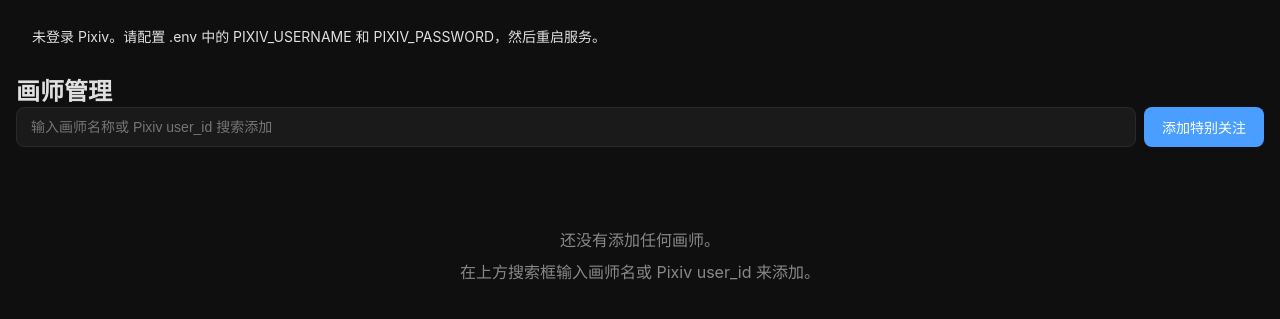
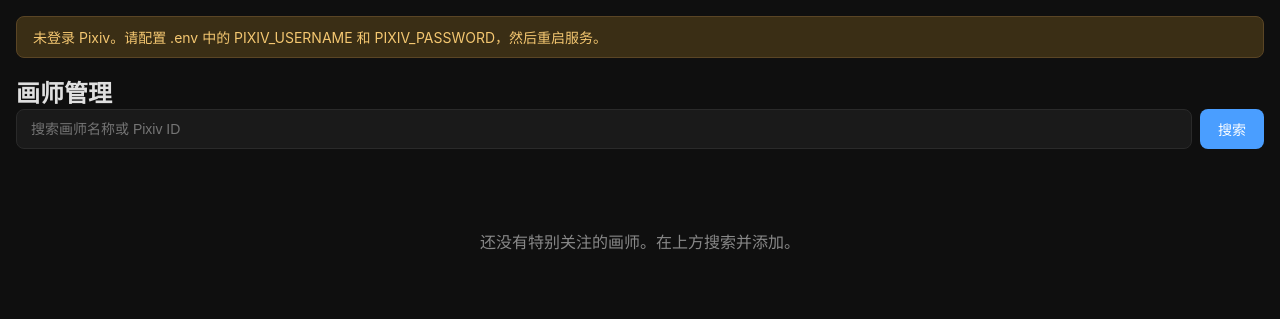
Before and after one commit to prince-dulb/pixiv-tracking-tool, a FastAPI app: page /artists in a window 1280 px wide. Shown: the part 48-367 px from the top of the page. Run offline with FastAPI, Linux system fonts and the light colour scheme; data that the repository does not hold is empty.

Commit message:
修复四个问题：图片路径、漫画拉取、搜索UI、刷新按钮
- file_paths 改用 /images/{artist_id}/... 格式，浏览器可正常加载
- 拉取作品时同时获取 illust 和 manga 两种类型
- 画师页面改为两步：先搜索查看结果，再选择添加
- 画师列表增加单个刷新按钮，首页增加全局刷新检查按钮
- 补充 alert-warn 样式

```diff
--- a/src/client.py
+++ b/src/client.py
@@ -69,21 +69,22 @@ class PixivClient:
         }
 
     def get_all_artist_illusts(self, user_id):
-        """迭代获取画师的全部作品。"""
-        params = {"user_id": user_id, "type": "illust"}
-        url = "/v1/user/illusts"
+        """迭代获取画师的全部作品（插画 + 漫画）。"""
+        for work_type in ("illust", "manga"):
+            params = {"user_id": user_id, "type": work_type}
+            url = "/v1/user/illusts"
 
-        while True:
-            data = self._get(url, params)
-            for illust in data.get("illusts", []):
-                yield self._parse_illust(illust)
+            while True:
+                data = self._get(url, params)
+                for illust in data.get("illusts", []):
+                    yield self._parse_illust(illust)
 
-            next_url = data.get("next_url")
-            if not next_url:
-                break
-            from urllib.parse import urlparse, parse_qs
-            qs = parse_qs(urlparse(next_url).query)
-            params = {k: v[0] for k, v in qs.items()}
+                next_url = data.get("next_url")
+                if not next_url:
+                    break
+                from urllib.parse import urlparse, parse_qs
+                qs = parse_qs(urlparse(next_url).query)
+                params = {k: v[0] for k, v in qs.items()}
 
     def get_illust_detail(self, illust_id):
         """获取单个作品详情。"""
--- a/src/routes/artists.py
+++ b/src/routes/artists.py
@@ -1,4 +1,4 @@
-from fastapi import APIRouter, Request, Form
+from fastapi import APIRouter, Request, Form, Query
 from fastapi.responses import RedirectResponse
 
 from ..models import Session, TrackedArtist
@@ -8,15 +8,31 @@ router = APIRouter(prefix="/artists", tags=["artists"])
 
 
 @router.get("")
-async def list_artists(request: Request):
+async def list_artists(request: Request, search: str = Query(None)):
     session = Session()
     artists = session.query(TrackedArtist).order_by(TrackedArtist.added_at.desc()).all()
+
+    results = []
+    if search:
+        client = get_client()
+        if client:
+            results = client.search_artist(search)
+        else:
+            session.close()
+            return templates.TemplateResponse(
+                request, "artists.html",
+                {"artists": artists, "results": [], "error": "未登录 Pixiv，无法搜索"}
+            )
+
     session.close()
-    return templates.TemplateResponse(request, "artists.html", {"request": request, "artists": artists})
+    return templates.TemplateResponse(
+        request, "artists.html",
+        {"artists": artists, "results": results, "search_term": search or ""}
+    )
 
 
 @router.post("/add")
-async def add_artist(request: Request, search: str = Form(...)):
+async def add_artist(request: Request, user_id: str = Form(...)):
     client = get_client()
     tracker = get_tracker()
 
@@ -25,29 +41,19 @@ async def add_artist(request: Request, search: str = Form(...)):
         artists = session.query(TrackedArtist).order_by(TrackedArtist.added_at.desc()).all()
         session.close()
         return templates.TemplateResponse(
-            request, "artists.html", {"artists": artists, "error": "未登录 Pixiv，无法添加画师"}
+            request, "artists.html",
+            {"artists": artists, "results": [], "error": "未登录 Pixiv，无法添加画师"}
         )
 
-    if search.isdigit():
-        user_id = search
-    else:
-        results = client.search_artist(search)
-        if not results:
-            session = Session()
-            artists = session.query(TrackedArtist).order_by(TrackedArtist.added_at.desc()).all()
-            session.close()
-            return templates.TemplateResponse(
-                request, "artists.html", {"artists": artists, "error": f"未找到画师: {search}"}
-            )
-        user_id = results[0]["user_id"]
+    artist, created = tracker.add_artist(user_id)
+    session = Session()
+    artists = session.query(TrackedArtist).order_by(TrackedArtist.added_at.desc()).all()
+    session.close()
 
-    artist, created = tracker.add_artist(user_id)
     if not created:
-        session = Session()
-        artists = session.query(TrackedArtist).order_by(TrackedArtist.added_at.desc()).all()
-        session.close()
         return templates.TemplateResponse(
-            request, "artists.html", {"artists": artists, "error": f"画师 {artist.name} 已在特别关注列表中"}
+            request, "artists.html",
+            {"artists": artists, "results": [], "error": f"画师 {artist.name} 已在特别关注列表中"}
         )
 
     return RedirectResponse("/artists", status_code=303)
@@ -70,3 +76,22 @@ async def toggle_artist(artist_id: int):
         session.commit()
     session.close()
     return RedirectResponse("/artists", status_code=303)
+
+
+@router.post("/{artist_id}/refresh")
+async def refresh_artist(artist_id: int):
+    tracker = get_tracker()
+    if tracker:
+        session = Session()
+        artist = session.query(TrackedArtist).get(artist_id)
+        if artist:
+            from ..models import Illustration
+            # 清除旧作品的文件路径，强制重新检查
+            for i in session.query(Illustration).filter_by(artist_id=artist.id).all():
+                i.file_paths = None
+            session.commit()
+            tracker._download_artist(artist.pixiv_user_id)
+            tracker._update_file_paths(session, artist)
+            session.commit()
+        session.close()
+    return RedirectResponse("/artists", status_code=303)
--- a/src/templates/artists.html
+++ b/src/templates/artists.html
@@ -3,28 +3,56 @@
 
 <h2>画师管理</h2>
 
-<form method="post" action="/artists/add" class="add-form">
-    <input type="text" name="search" placeholder="输入画师名称或 Pixiv user_id 搜索添加" required>
-    <button type="submit">添加特别关注</button>
+<form method="get" action="/artists" class="add-form">
+    <input type="text" name="search" placeholder="搜索画师名称或 Pixiv ID"
+           value="{{ search_term }}" required>
+    <button type="submit">搜索</button>
 </form>
 
+{% if results %}
+<h3 style="margin-top: 16px;">搜索结果</h3>
+<div class="artist-list">
+    {% for r in results %}
+    <div class="artist-card">
+        <img src="{{ r.avatar_url }}" alt="{{ r.name }}" class="artist-avatar" onerror="this.style.display='none'">
+        <div class="artist-info">
+            <div class="artist-name">{{ r.name }}</div>
+            <div class="artist-account">@{{ r.account }} · ID: {{ r.user_id }}</div>
+        </div>
+        <div class="artist-actions">
+            <form method="post" action="/artists/add">
+                <input type="hidden" name="user_id" value="{{ r.user_id }}">
+                <button type="submit">+ 特别关注</button>
+            </form>
+        </div>
+    </div>
+    {% endfor %}
+</div>
+{% elif search_term %}
+<div class="empty"><p>未找到匹配的画师。</p></div>
+{% endif %}
+
 {% if artists %}
+<h3 style="margin-top: 24px;">已特别关注 ({{ artists|length }})</h3>
 <div class="artist-list">
     {% for artist in artists %}
     <div class="artist-card {% if not artist.is_active %}inactive{% endif %}">
         <img src="{{ artist.avatar_url }}" alt="{{ artist.name }}" class="artist-avatar" onerror="this.style.display='none'">
         <div class="artist-info">
             <div class="artist-name">{{ artist.name }}</div>
-            <div class="artist-account">@{{ artist.pixiv_account or 'unknown' }}</div>
+            <div class="artist-account">@{{ artist.pixiv_account or 'unknown' }} · {{ artist.illustrations|length }} 件作品</div>
             <div class="artist-meta">
                 <span>添加于 {{ artist.added_at.strftime('%Y-%m-%d') if artist.added_at else '' }}</span>
                 {% if artist.last_checked_at %}
-                <span>上次检查：{{ artist.last_checked_at.strftime('%Y-%m-%d %H:%M') }}</span>
+                <span>| 上次检查：{{ artist.last_checked_at.strftime('%m-%d %H:%M') }}</span>
                 {% endif %}
             </div>
         </div>
         <div class="artist-actions">
             <a href="/artist/{{ artist.id }}" class="btn-sm">作品</a>
+            <form method="post" action="/artists/{{ artist.id }}/refresh" style="display:inline">
+                <button type="submit" class="btn-sm">刷新</button>
+            </form>
             <form method="post" action="/artists/{{ artist.id }}/toggle" style="display:inline">
                 <button type="submit" class="btn-sm {% if artist.is_active %}btn-warn{% else %}btn-ok{% endif %}">
                     {{ "暂停" if artist.is_active else "恢复" }}
@@ -37,10 +65,9 @@
     </div>
     {% endfor %}
 </div>
-{% else %}
+{% elif not results %}
 <div class="empty">
-    <p>还没有添加任何画师。</p>
-    <p>在上方搜索框输入画师名或 Pixiv user_id 来添加。</p>
+    <p>还没有特别关注的画师。在上方搜索并添加。</p>
 </div>
 {% endif %}
 
--- a/src/templates/index.html
+++ b/src/templates/index.html
@@ -2,12 +2,17 @@
 {% block content %}
 
 <div class="toolbar">
+    <div class="toolbar-row">
         <div class="filter-bar">
             <span>画师筛选：</span>
             <a href="/" class="filter-tag {% if not current_artist %}active{% endif %}">全部</a>
             {% for a in artists %}
             <a href="/?artist_id={{ a.id }}" class="filter-tag {% if current_artist and current_artist.id == a.id %}active{% endif %}">{{ a.name }}</a>
             {% endfor %}
+        </div>
+        <form method="post" action="/refresh" style="margin-left: auto;">
+            <button type="submit" class="btn-sm">刷新检查</button>
+        </form>
     </div>
 </div>
 
--- a/src/tracker.py
+++ b/src/tracker.py
@@ -160,12 +160,14 @@ class Tracker:
             .all()
         )
 
+        web_prefix = f"/images/{artist.pixiv_user_id}"
+
         for illust in pending:
             paths = []
             for f in sorted(artist_dir.iterdir()):
                 if f.name.startswith(f"{illust.pixiv_illust_id}_p"):
-                    paths.append(str(f))
+                    paths.append(f"{web_prefix}/{f.name}")
                 elif f.name.startswith(f"{illust.pixiv_illust_id}."):
-                    paths.append(str(f))
+                    paths.append(f"{web_prefix}/{f.name}")
             if paths:
                 illust.file_paths = ",".join(paths)
--- a/static/style.css
+++ b/static/style.css
@@ -59,9 +59,11 @@ body {
 /* 提示 */
 .alert { padding: 10px 16px; border-radius: var(--radius); margin-bottom: 16px; font-size: 14px; }
 .alert-error { background: #3a1515; color: #f48771; border: 1px solid #5a2525; }
+.alert-warn { background: #3a2e15; color: #f4c771; border: 1px solid #5a4525; }
 
 /* 工具栏 */
 .toolbar { margin-bottom: 16px; }
+.toolbar-row { display: flex; align-items: center; flex-wrap: wrap; gap: 8px; }
 .filter-bar {
     display: flex;
     flex-wrap: wrap;
```
Also changed, not shown: src/routes/works.py (+11 -1 lines). Lines whose indentation alone changed are shown as unchanged.
